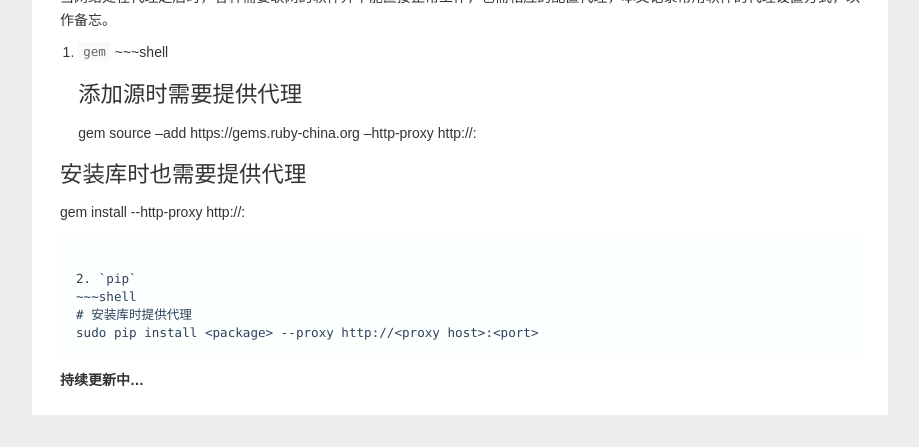
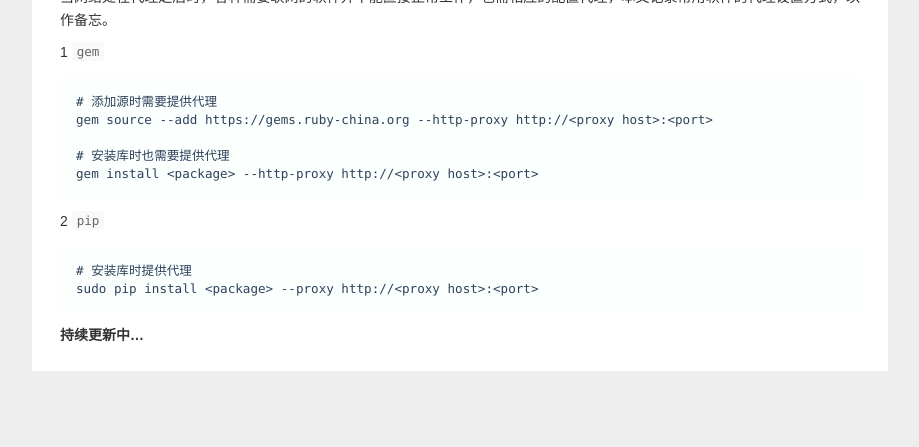
Before and after one commit to ldjhust/ldjhust.github.io, a Jekyll site: the page built from _posts/2017-07-12-set-network-proxy.markdown, in a window 1280 px wide, cut to the strip 453-900 px from the top of the page. Shown: the whole strip, without its empty margins (180-1099 px from the left). Built offline with Jekyll 4.4.1, drawn with Linux system fonts in a browser that asks for light colours; nearby versions of some CDN libraries; comment, search, counter and statistics services are not loaded.

Commit message:
Update 2017-07-12-set-network-proxy.markdown

````diff
--- a/_posts/2017-07-12-set-network-proxy.markdown
+++ b/_posts/2017-07-12-set-network-proxy.markdown
@@ -10,19 +10,21 @@ comments: false
 
 当网络处在代理之后时，各种需要联网的软件并不能直接正常工作，也需相应的配置代理，本文记录常用软件的代理设置方式，以作备忘。
 
-1. `gem`
-~~~shell
+1 `gem`
+
+```
 # 添加源时需要提供代理
 gem source --add https://gems.ruby-china.org --http-proxy http://<proxy host>:<port>
 
 # 安装库时也需要提供代理
 gem install <package> --http-proxy http://<proxy host>:<port>
-~~~
+```
 
-2. `pip`
-~~~shell
+2 `pip`
+
+```
 # 安装库时提供代理
 sudo pip install <package> --proxy http://<proxy host>:<port>
-~~~
+```
 
 **持续更新中...**
````
